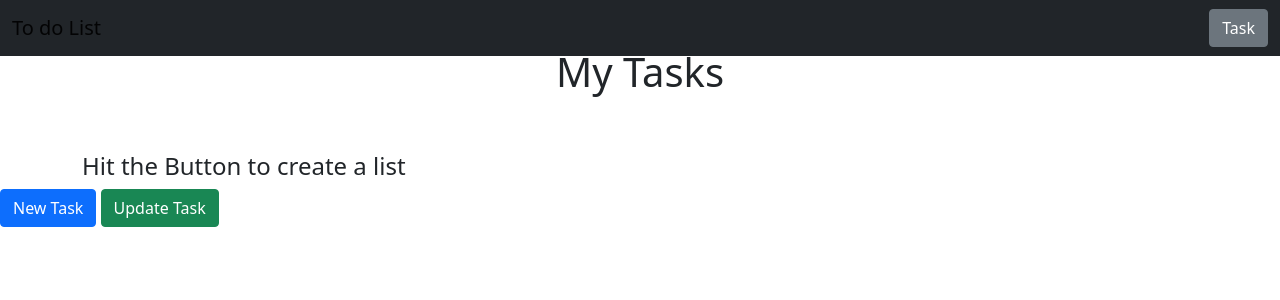
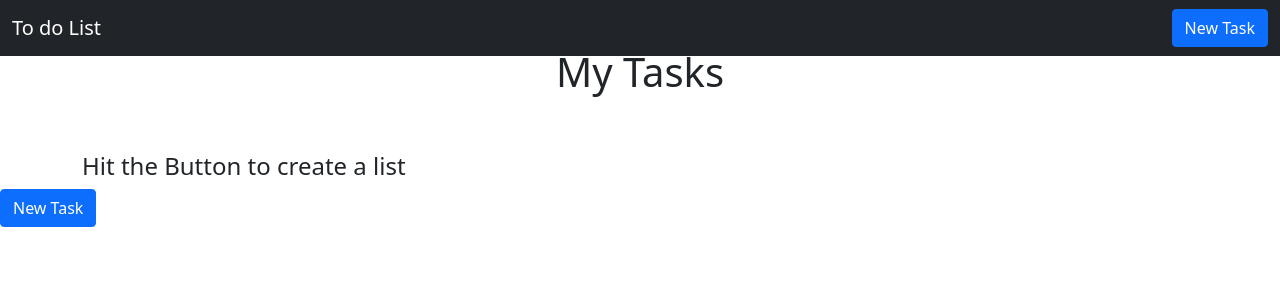
Before and after one commit to diomaster/todolist, a Django app: page / in a window 1280 px wide. Shown: the top 300 px of the page. Run offline with Django 4.2, Linux system fonts and the light colour scheme; data that the repository does not hold is empty.

Commit message:
final commit for the final project

```diff
--- a/todo/forms.py
+++ b/todo/forms.py
@@ -2,7 +2,8 @@ from django import forms
 from .models import List
 
 
+
 class ListForm(forms.ModelForm):
-    class meta:
+    class Meta:
         model = List
-        fields = ['title', 'details']
+        fields = ('title', 'details','type','date')
--- a/todo/templates/base.html
+++ b/todo/templates/base.html
@@ -13,7 +13,7 @@
         <nav class="navbar navbar-expand-lg navbar-light bg-dark">
             <div class="container-fluid">
                 <a href="{% url 'index' %}" class="navbar-brand">
-                    <span>To do List</span>
+                    <span style="color: white;"">To do List</span>
                 </a>
                 <button class="navbar-toggler" type="button" data-bs-toggle="collapse" data-bs-target="#navbarNav" aria-controls="navbarNav" aria-expanded="true" aria-label="Toggle navigation">
                     <span class="navbar-toggler-icon"></span>
@@ -21,7 +21,7 @@
                 <div class="collapse navbar-collapse" id="navbarResponsive">
                     <ul class="navbar-nav ms-auto">
                         <li class="nav-item">
-                            <a class="btn btn-secondary ml-auto" href="#">Task<span class="sr-only"></span></a>
+                            <a style="float:right;" class="btn btn-primary" href="{% url 'todo:add' %}">New Task</a>
                         </li>
                     </ul>
                 </div>
--- /dev/null
+++ b/todo/templates/delete.html
@@ -0,0 +1,5 @@
+<form post method="POST">
+    {% csrf_token %}
+    <h2>Are you sure you want to delete {{ list.title }}?</h2>
+    <button type="submit" class="btn btn-warning">Confirm</button>
+</form>
--- a/todo/templates/index.html
+++ b/todo/templates/index.html
@@ -12,7 +12,12 @@
         <div class="container card mb-3">
             <p>{{ list.id }} <span style="color:blue;">{{ list.title }}</span></p>
             <p>{{ list.details }}</p>
-            <p><span style="color:blue;">Date Created:</span> {{ list.date }}</p>
+            <p><span style="color:blue;">Due Date:</span> {{ list.date }}</p>
+            <p><span style="color:red;">Type of Task:</span> {{ list.type }}</p>
+            <div class="contianer">
+                <a  href="{% url 'todo:update' list.id%}" class="btn btn-success">Update Task</a>
+                <a  href="{% url 'todo:delete' list.id%}" class="btn btn-danger">Delete Task</a>
+            </div>
         </div>
         {% empty %}
         <h4>Hit the Button to create a list</h4>
@@ -20,7 +25,7 @@
     </div>
 </div>
 <div class="contianer">
-    <a class="btn btn-primary" href="{% url 'add' %}">New Task</a>
-    <a class="btn btn-success" href="{% url 'update' list.id%}">Update Task</a>
+    <a  href="{% url 'todo:add' %}" class="btn btn-primary">New Task</a>
+
 </div>
 {% endblock %}
--- a/todo/templates/update.html
+++ b/todo/templates/update.html
@@ -8,7 +8,8 @@
 <div class="contianer mb-3">
     <form class="" action="" method="post">
         {% csrf_token %}
-        <button typoe="submit" value="Update" class="btn btn-primary" name="Edit">Edit</button>
+        {{ form }}
+        <button type="submit" value="Update" class="btn btn-primary" name="Update">Update</button>
     </form>
 </div>
 {% endblock %}
--- a/todo/urls.py
+++ b/todo/urls.py
@@ -1,10 +1,10 @@
 from . import views
 from django.urls import path
 
-app_name = 'todolist'
+app_name = 'todo'
 
 urlpatterns =[
-
-    path('add/', views.additon, name='add'),
-    path('update/<int:id>/', views.update, name="update"),
+    path('add/', views.add, name='add'),
+    path('update/<int:id>', views.update, name="update"),
+    path('delete/<int:id>', views.delete, name="delete")
 ]
--- a/todo/views.py
+++ b/todo/views.py
@@ -1,4 +1,4 @@
-from django.shortcuts import render, redirect, get_object_or_404
+from django.shortcuts import render, redirect
 from .models import List
 from .forms import ListForm
 # Create your views here.
@@ -8,7 +8,7 @@ def index(request):
     return render(request, 'index.html', {'list' : list})
 
 
-def additon(request):
+def add(request):
     list=List.objects.order_by("date")
     if request.method == "POST":
         form = ListForm(request.POST)
@@ -19,12 +19,19 @@ def additon(request):
     return render(request, 'add.html', {"form" :form, "list" :list})
 
 def update(request, id):
-    listing = get_object_or_404(List, id=id)
-    forming = ListForm(instance=listing)
-    if request.method == "POST":
-        forming = ListForm(request.POST, instance=listing)
-        if forming.is_valid():
-            forming.save()
-            return redirect('index')
-    forming = ListForm()
-    return render(request, 'update.html', {"forming":forming,"listing":listing})
+   list = List.objects.get(id=id)
+   form = ListForm(request.POST or None, instance=list)
+
+
+   if form.is_valid():
+        form.save()
+        return redirect('index')
+   return render(request, 'update.html', {'form': form, 'list': list})
+
+def delete(request, id):
+    list = List.objects.get(id=id)
+
+    if request.method == 'POST':
+         list.delete()
+         return redirect('index')
+    return render(request, 'delete.html', {'list': list})
--- a/todolist/urls.py
+++ b/todolist/urls.py
@@ -22,5 +22,5 @@ from todo import views
 urlpatterns = [
     path('admin/', admin.site.urls),
     path('', views.index, name='index'),
-   # path('todolist/', include('todolist.urls')),
+    path('todo/', include('todo.urls')),
 ]
```
Also changed, not shown: todo/models.py (+9 -0 lines), todo/templates/add.html (+6 -1 lines), db.sqlite3, todo/migrations/0002_list_type.py (added).
